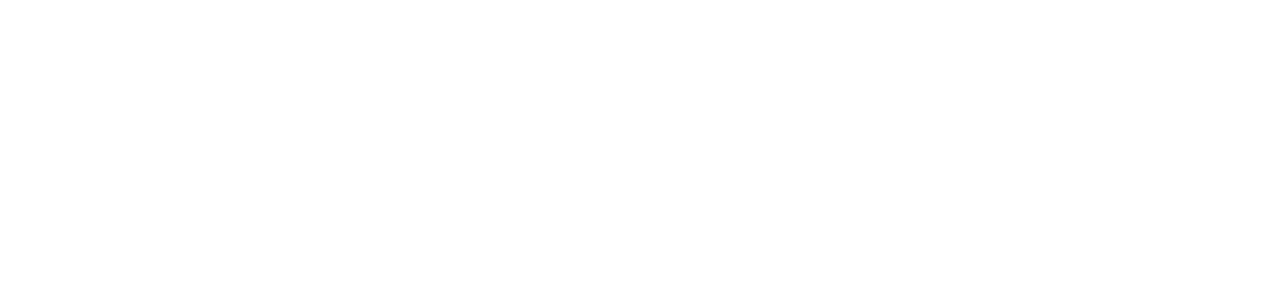
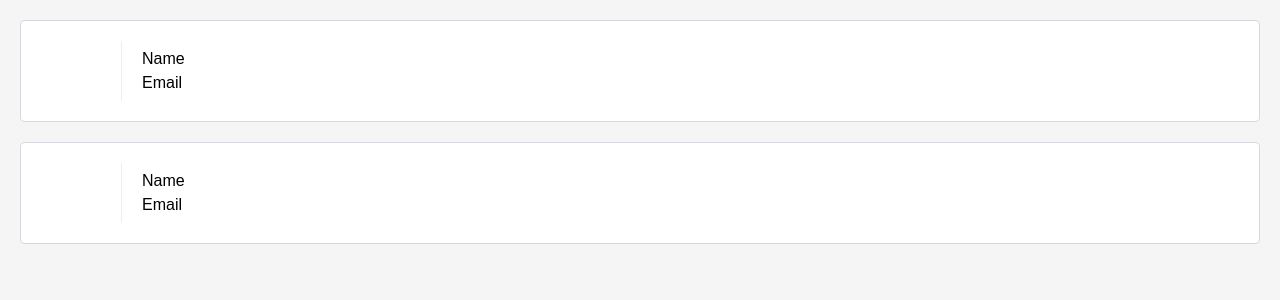
Before and after one commit to thmohd/reactjs-contacts, a React (Create React App) app: page / in a window 1280 px wide. Shown: the top 300 px of the page. Built offline with nearby package versions, Linux system fonts and the light colour scheme.

Commit message:
create static ContactList component

```diff
--- a/src/App.js
+++ b/src/App.js
@@ -1,10 +1,38 @@
 import React, { Component } from 'react';
+
+
+class ContactList extends Component{
+    render(){
+      return (
+        <div className="contact-list">
+          <div className="contact-list-item">
+            <div className="contact-avatar">
+              <img src=""/>
+            </div>
+            <div className="contact-details">
+              <p>Name</p>
+              <p>Email</p>
+            </div>
+          </div>
+          <div className="contact-list-item">
+            <div className="contact-avatar">
+              <img src=""/>
+            </div>
+            <div className="contact-details">
+              <p>Name</p>
+              <p>Email</p>
+            </div>
+          </div>
+        </div>
+      )
+    }
+}
 
 class App extends Component {
   render() {
     return (
       <div className="App">
-
+        <ContactList />
       </div>
     );
   }
--- a/src/index.js
+++ b/src/index.js
@@ -1,5 +1,6 @@
 import React from 'react';
 import ReactDOM from 'react-dom';
+import './index.css';
 import App from './App';
 import registerServiceWorker from './registerServiceWorker';
 
```
